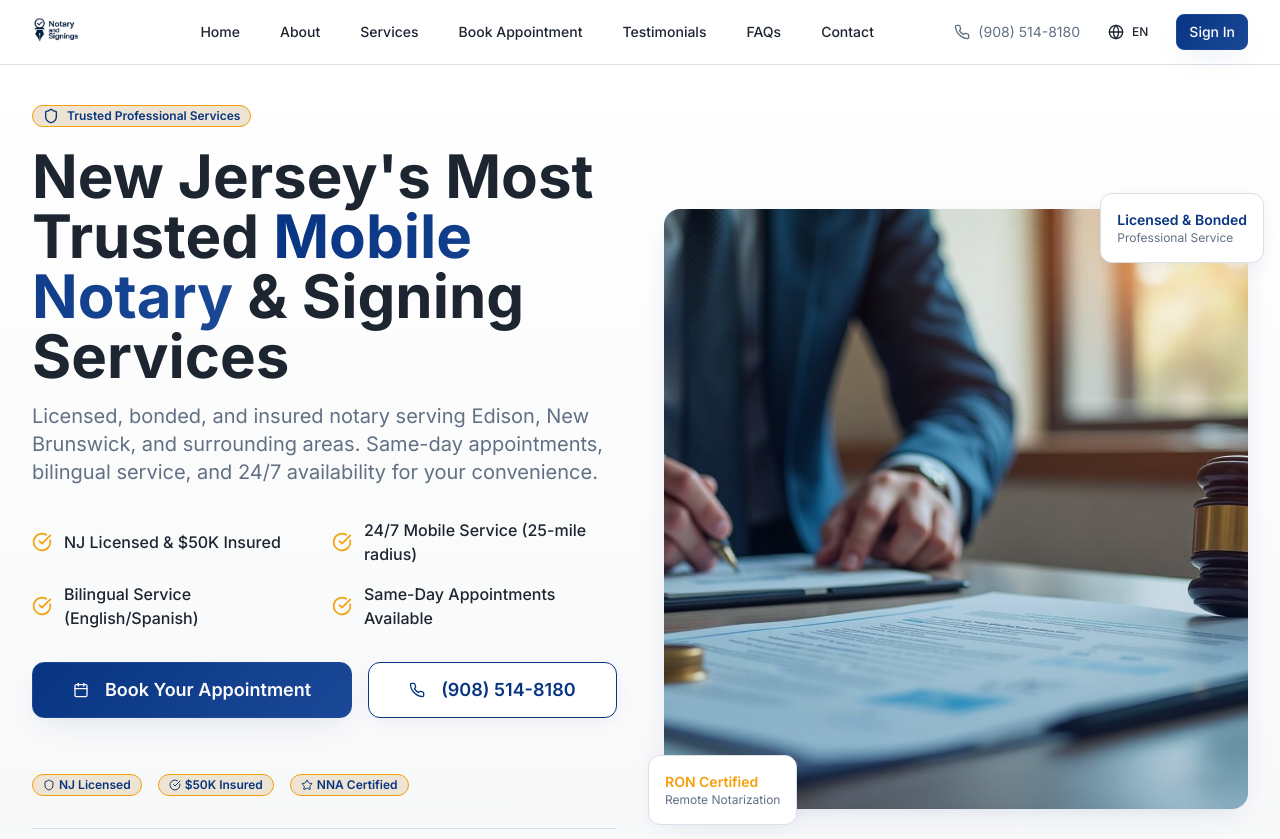
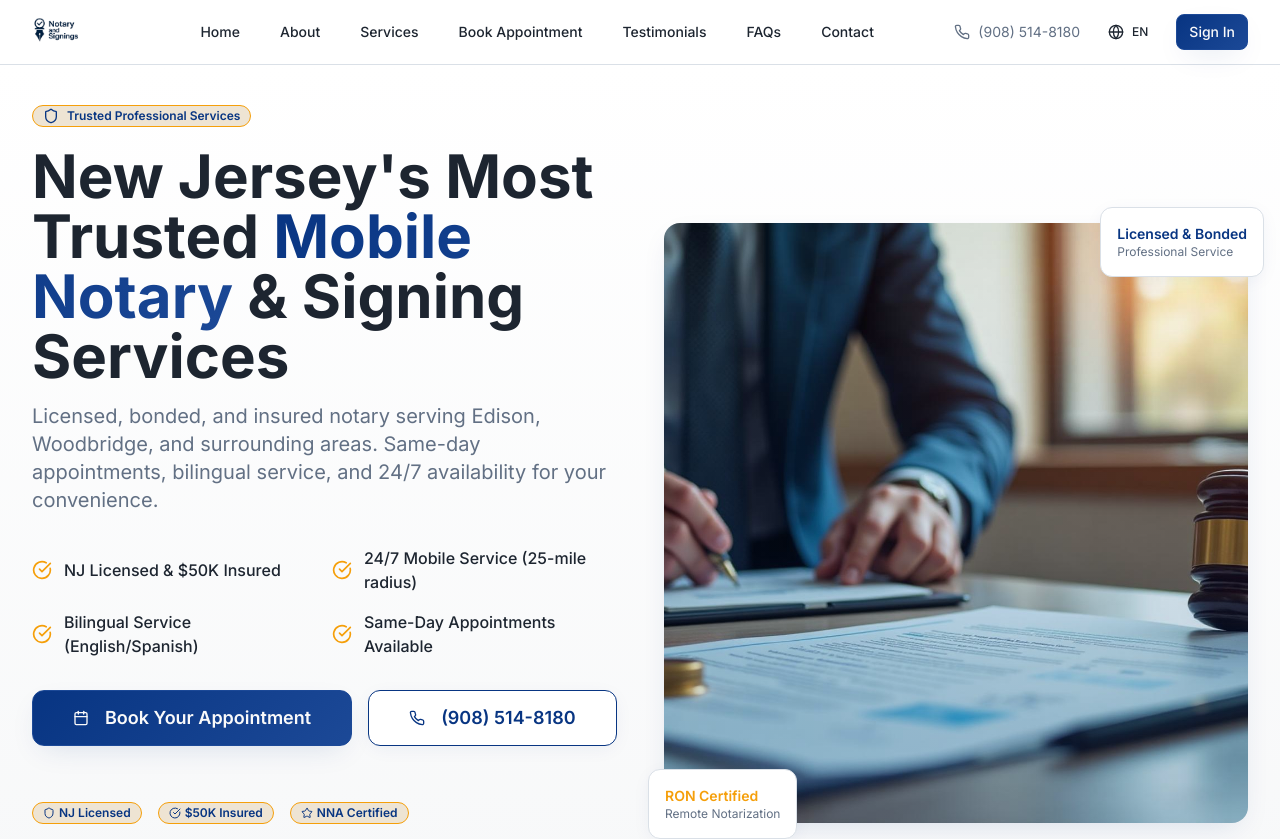
Before and after one commit to notaryandsigningsllc/notary-and-signings-llc, a React (Vite) app: page / in a window 1280 px wide. Shown: the top 839 px of the page. Built offline with nearby package versions, Linux system fonts and the light colour scheme.

Commit message:
Update hero section with service areas

```diff
--- a/src/contexts/LanguageContext.tsx
+++ b/src/contexts/LanguageContext.tsx
@@ -52,7 +52,7 @@ const translations = {
     'hero.title': 'New Jersey\'s Most Trusted',
     'hero.title.highlight': 'Mobile Notary',
     'hero.title.end': '& Signing Services',
-    'hero.description': 'Licensed, bonded, and insured notary serving Edison, New Brunswick, and surrounding areas. Same-day appointments, bilingual service, and 24/7 availability for your convenience.',
+    'hero.description': 'Licensed, bonded, and insured notary serving Edison, Woodbridge, and surrounding areas. Same-day appointments, bilingual service, and 24/7 availability for your convenience.',
     'hero.feature1': 'NJ Licensed & $50K Insured',
     'hero.feature2': '24/7 Mobile Service (25-mile radius)',
     'hero.feature3': 'Bilingual Service (English/Spanish)',
```
